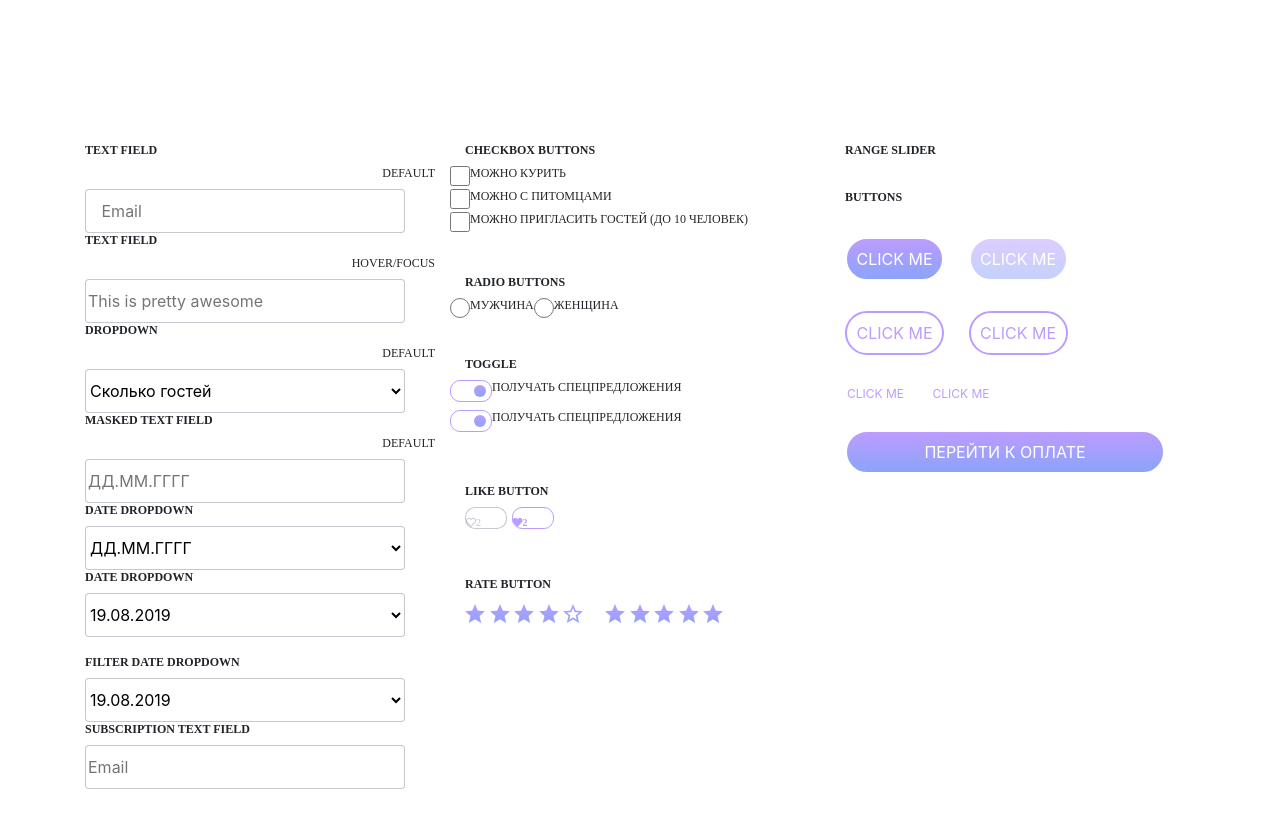
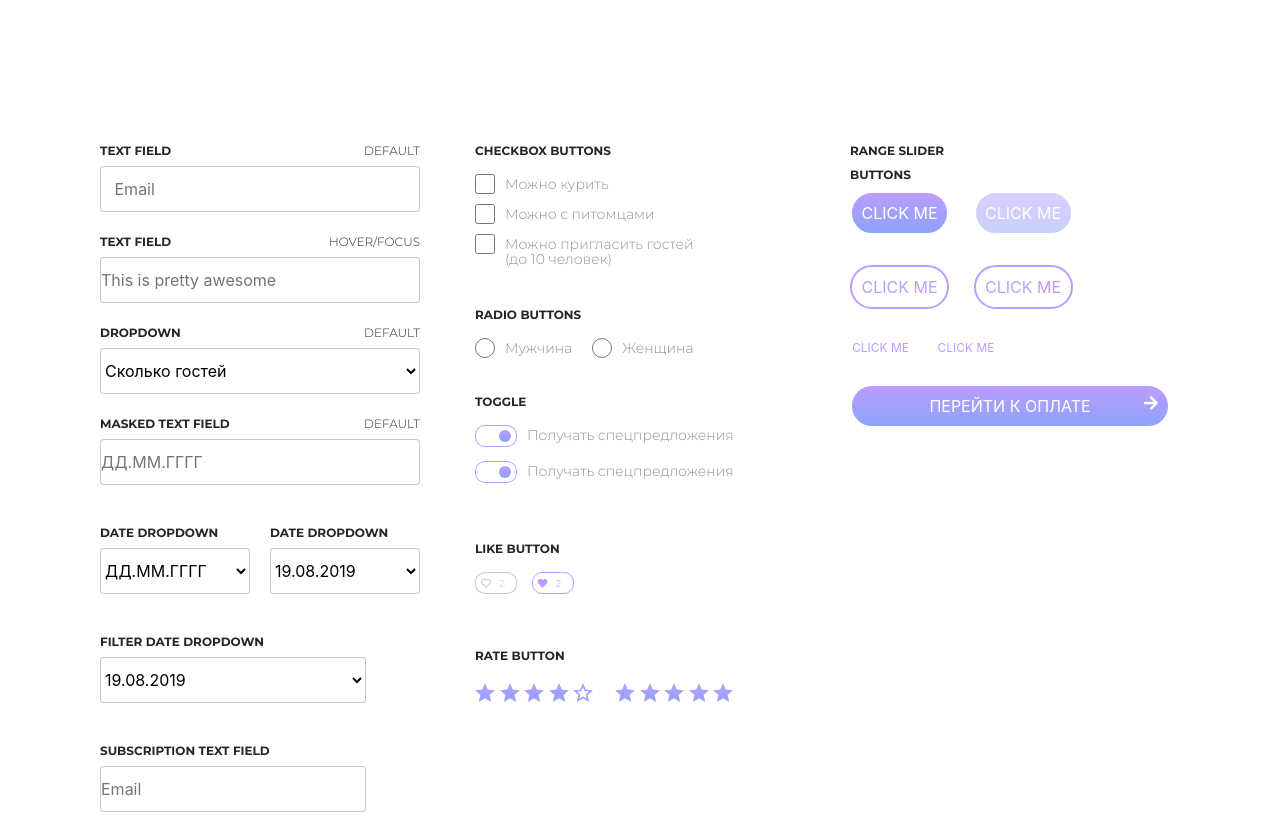
Before and after one commit to Aleksandr-3003/Hotel, a plain HTML site: page index.html in a window 1280 px wide. Before the commit the page ends 800 px from the top, so only its background shows below. Drawn offline with nearby package versions, Linux system fonts and the light colour scheme.

Commit message:
edit style

```diff
--- a/CSS/main.css
+++ b/CSS/main.css
@@ -1,10 +1,29 @@
 /*Rizzoma*/
+@font-face{
+    font-family: 'Montserrat';
+    src: url('montserrat/Montserrat-Light.ttf');
+    font-weight: normal;
+    font-style: normal;
+}
+
+@font-face{
+    font-family: 'Montserrat';
+    src: url('montserrat/Montserrat-Bold.ttf');
+    font-weight: bold;
+    font-style: normal;
+}
+.row{
+    margin-left: 0px;
+}
+
  .check{
+    margin-right: 10px;
+    margin-bottom: 10px;
     width: 20px;
     height: 20px;
     left: 587px;
     top: 174.56px;
-
+    float: left;
      background: #FFFFFF;
 /* Dark 25% */
 
@@ -14,12 +33,10 @@ border-radius: 4px;
 }
 
 .radio{
-
+    float: left;
     width: 20px;
     height: 20px;
     background: #FFFFFF;
-/* Dark 25% */
-
     border: 1px solid rgba(31, 32, 65, 0.25);
     box-sizing: border-box;
     border-radius: 10px;
@@ -39,6 +56,7 @@ border-radius: 10px;
     border: 1px solid #BC9CFF;
     box-sizing: border-box;
     border-radius: 10px;
+    margin-bottom: 14px;
 
 }
 .circl{
@@ -63,6 +81,7 @@ transition: .4s;
     display: none;}
 
 .like_dis{
+    margin-right: 10px;
     width: 42px;
 height: 22px;
 left: 587px;
@@ -94,32 +113,59 @@ input:checked + .circl{
 .inp{
     background: #FFFFFF;
 /* Dark 25% */
-width: 320px;
-height: 44px;
+    margin-bottom: 22px;
+    padding: 0px;
+    width: inherit;
+    height: 46px;
     border: 1px solid rgba(31, 32, 65, 0.25);
     box-sizing: border-box;
     border-radius: 4px;
 }
+.head-form{
+    width: 320px;
+ }
+.smol{
+    width: 150px;
+    float: left;
+    margin-top: 18px;
+    margin-right: 20px;
+}
+.midi{
+    width: 266px;
+    margin-top: 18px;
+}
+
 h3{
+    text-align: right;
     font-family: Montserrat;
     font-style: normal;
     font-weight: normal;
     font-size: 12px;
     line-height: 15px;
-/* identical to box height */
 
-text-align: right;
-text-transform: uppercase;
 }
 h4{
+    float: left;
     font-family: Montserrat;
     font-style: normal;
     font-weight: bold;
     font-size: 12px;
     line-height: 15px;
-/* identical to box height */
 
-text-transform: uppercase;
+}
+
+.tit{
+    float:none;
+    margin-bottom: 16px;
+
+}
+.ch{
+    color: rgba(31, 32, 65, 0.5);
+    width: 211px;
+    margin-bottom: 0px;
+    padding-top: 3px;
+    font-size: 14px;
+    text-align: left;
 }
 
 .star{
@@ -167,3 +213,21 @@ color: linear-gradient(180deg, #BC9CFF 0%, #8BA4F9 100%);
     font-size: 12px;
     color: #BC9CFF;
 }
+
+.rad {
+    width: auto;
+    margin-left: 10px;
+    margin-right: 20px;
+}
+
+.heart{
+    position: absolute;
+    margin-left: 5px;
+    margin-top: 5px;
+}
+text{
+    font-family: Montserrat;
+    font-style: normal;
+    font-weight: normal;
+      margin-left: 8px;
+}
```
Lines whose indentation alone changed are shown as unchanged.
